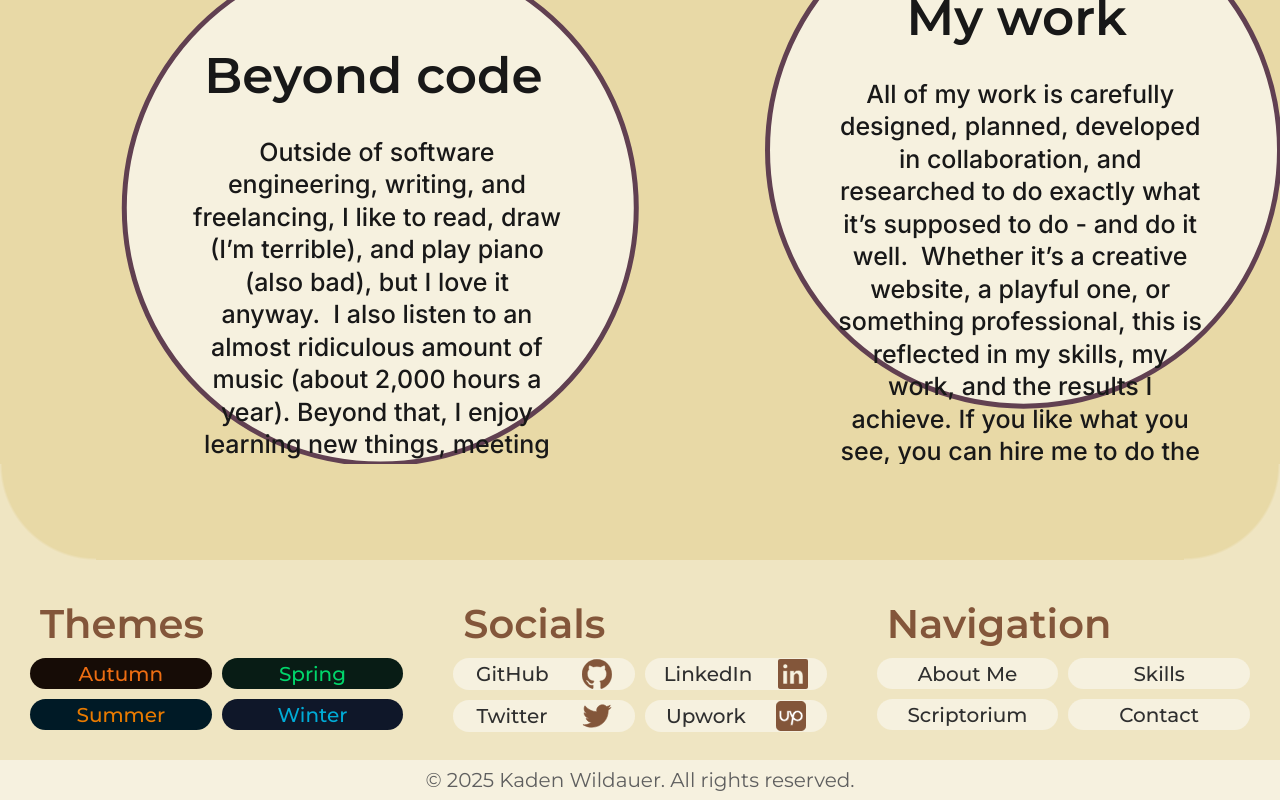
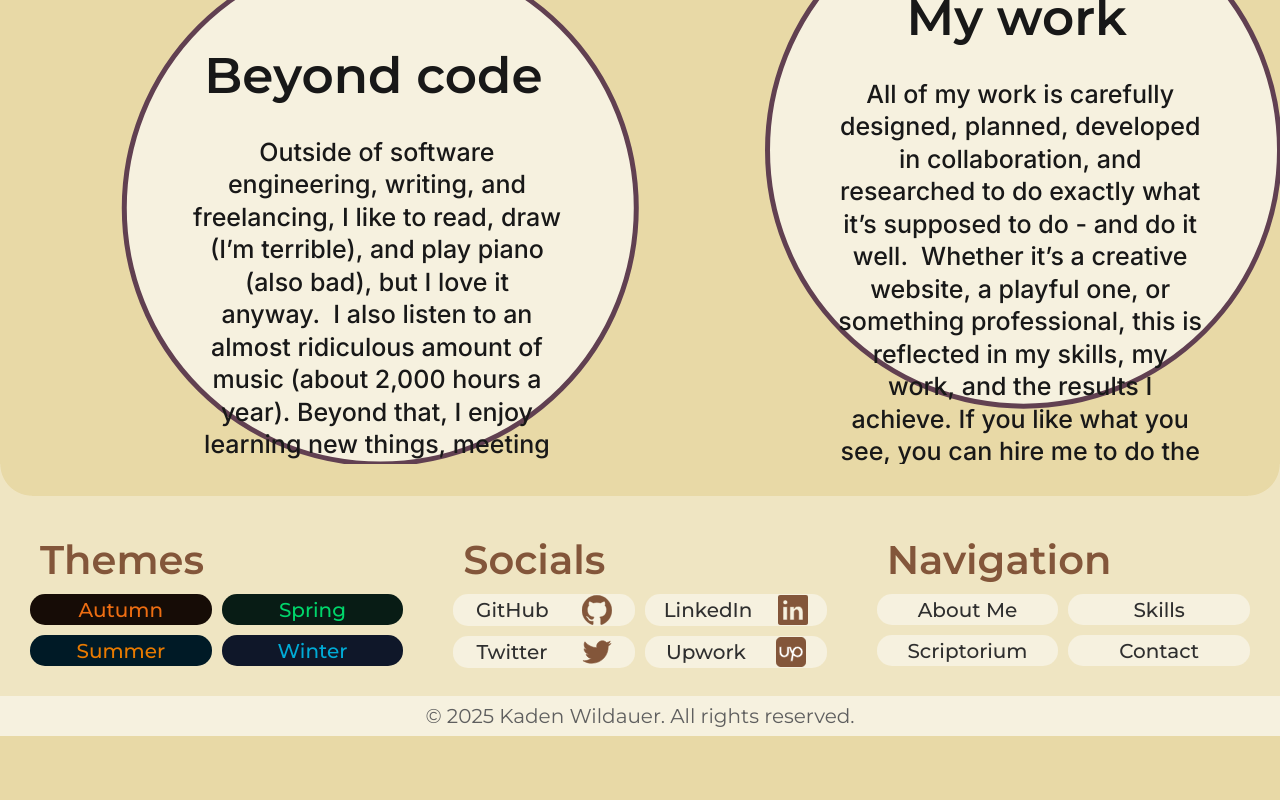
Before and after one commit to TheHeartstriker/Portfolio, a Next.js app in the folder Portfolio/: page / in a window 1280 px wide. Shown: the part 2226-3026 px from the top of the page. After the commit the page ends 2962 px from the top, so only its background shows below. Built offline with nearby package versions, Linux system fonts and the light colour scheme.

Commit message:
Small changes
Messed with the footer a bit also tested a different color scheme and font

```diff
--- a/Portfolio/src/components/footer/footer.css
+++ b/Portfolio/src/components/footer/footer.css
@@ -60,8 +60,8 @@
 /* Square of the corner shape */
 .corner-square {
   position: relative;
-  width: 7.5vw;
-  height: 7.5vw;
+  width: 2.5vw;
+  height: 2.5vw;
   z-index: 1;
   pointer-events: none;
   z-index: 10;
@@ -115,7 +115,7 @@
   flex: 1;
   border: none;
   height: auto;
-  border-radius: 100px;
+  border-radius: 15px;
   margin: 0;
   color: var(--color-1);
   display: flex;
--- a/Portfolio/src/utils/fonts.js
+++ b/Portfolio/src/utils/fonts.js
@@ -1,6 +1,6 @@
 // app/fonts.ts (or any file, usually in lib/ or app/)
 // Poppins, Source sans pro, Roboto Slab and nunito
-import { Montserrat, Inter, Red_Hat_Display } from "next/font/google";
+import { Montserrat, Inter, Playfair_Display } from "next/font/google";
 //
 //Old Techy theme
 //
@@ -21,7 +21,7 @@ import { Montserrat, Inter, Red_Hat_Display } from "next/font/google";
 export const Display = Montserrat({
   subsets: ["latin"],
   display: "swap",
-  weight: ["300", "400", "500", "600", "700", "800", "900"],
+  weight: ["400", "500", "600", "700", "800", "900"],
   variable: "--font-display",
 });
 
--- a/Portfolio/src/views/skills/main/remove.css
+++ b/Portfolio/src/views/skills/main/remove.css
@@ -43,6 +43,7 @@
   margin-top: auto;
   border: none;
   height: 3px;
+  border-radius: 5px;
   background-color: var(--color-2);
   margin-bottom: var(--space-2);
 }
```
Also changed, not shown: Portfolio/src/components/forStyle/themeGen/themes.js (+13 -0 lines).
